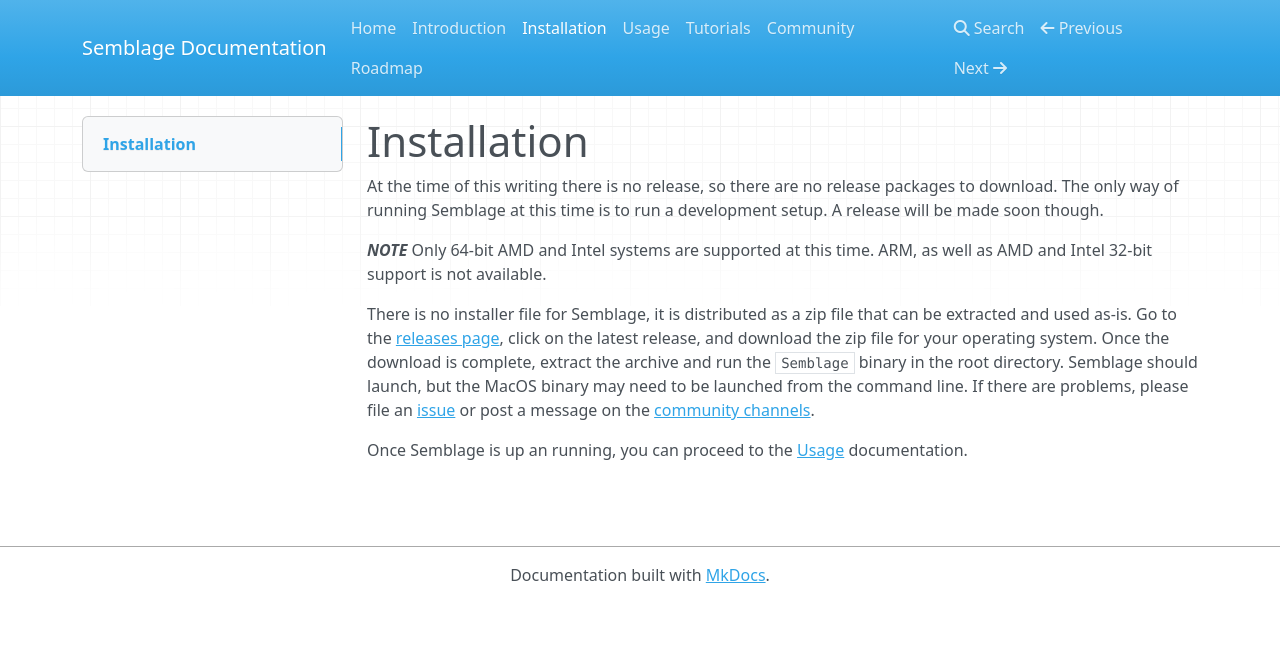
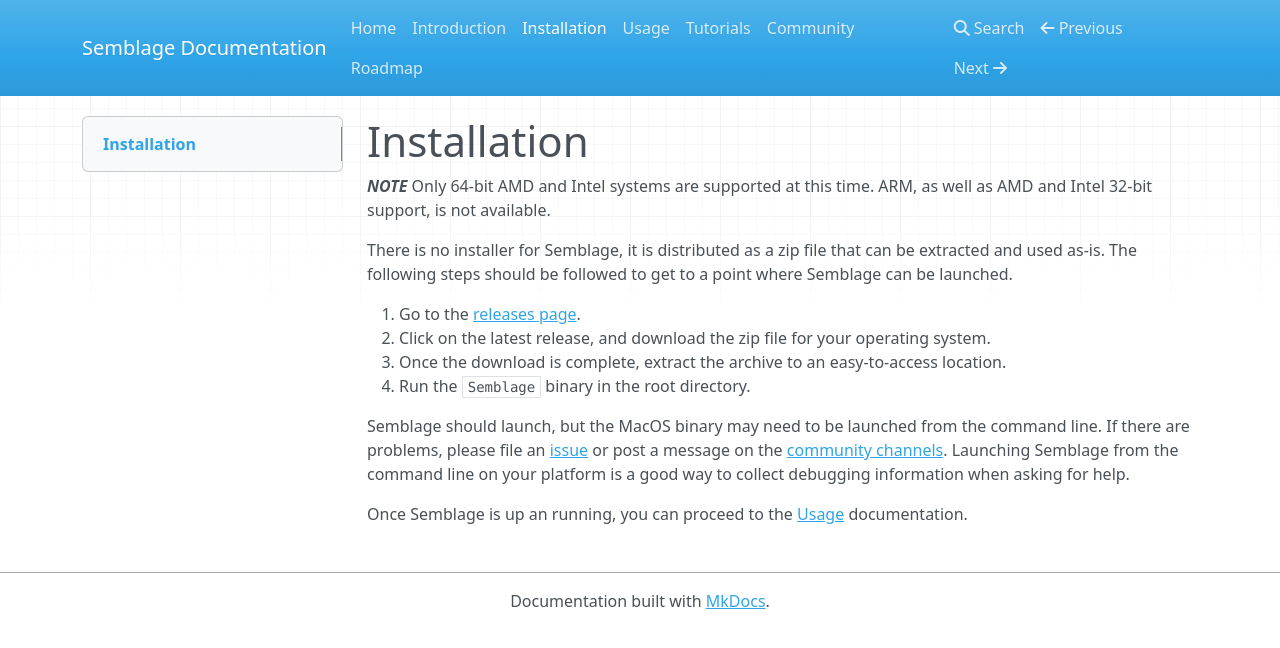
Before and after one commit to 7BIndustries/semblage-docs, an MkDocs documentation site: the page built from docs/installation.md, in a window 1280 px wide. Shown: the top 648 px of the page. Built offline with MkDocs 1.6.1, drawn with Linux system fonts in a browser that asks for light colours; nearby versions of some CDN libraries.

Commit message:
Updated the docs for 0.1-alpha release

```diff
--- a/docs/installation.md
+++ b/docs/installation.md
@@ -1,9 +1,14 @@
 # Installation
 
-At the time of this writing there is no release, so there are no release packages to download. The only way of running Semblage at this time is to run a development setup. A release will be made soon though.
+***NOTE*** Only 64-bit AMD and Intel systems are supported at this time. ARM, as well as AMD and Intel 32-bit support, is not available.
 
-***NOTE*** Only 64-bit AMD and Intel systems are supported at this time. ARM, as well as AMD and Intel 32-bit support is not available.
+There is no installer for Semblage, it is distributed as a zip file that can be extracted and used as-is. The following steps should be followed to get to a point where Semblage can be launched.
 
-There is no installer file for Semblage, it is distributed as a zip file that can be extracted and used as-is. Go to the [releases page](https://github.com/7BIndustries/Semblage/releases), click on the latest release, and download the zip file for your operating system. Once the download is complete, extract the archive and run the `Semblage` binary in the root directory. Semblage should launch, but the MacOS binary may need to be launched from the command line. If there are problems, please file an [issue](https://github.com/7BIndustries/Semblage/issues) or post a message on the [community channels](community.md#communication-channels).
+1. Go to the [releases page](https://github.com/7BIndustries/Semblage/releases).
+2. Click on the latest release, and download the zip file for your operating system.
+3. Once the download is complete, extract the archive to an easy-to-access location.
+4. Run the `Semblage` binary in the root directory.
+
+Semblage should launch, but the MacOS binary may need to be launched from the command line. If there are problems, please file an [issue](https://github.com/7BIndustries/Semblage/issues) or post a message on the [community channels](community.md#communication-channels). Launching Semblage from the command line on your platform is a good way to collect debugging information when asking for help.
 
 Once Semblage is up an running, you can proceed to the [Usage](usage.md) documentation.
```
Also changed, not shown: docs/index.md (+2 -2 lines), docs/introduction.md (+1 -1 lines).
